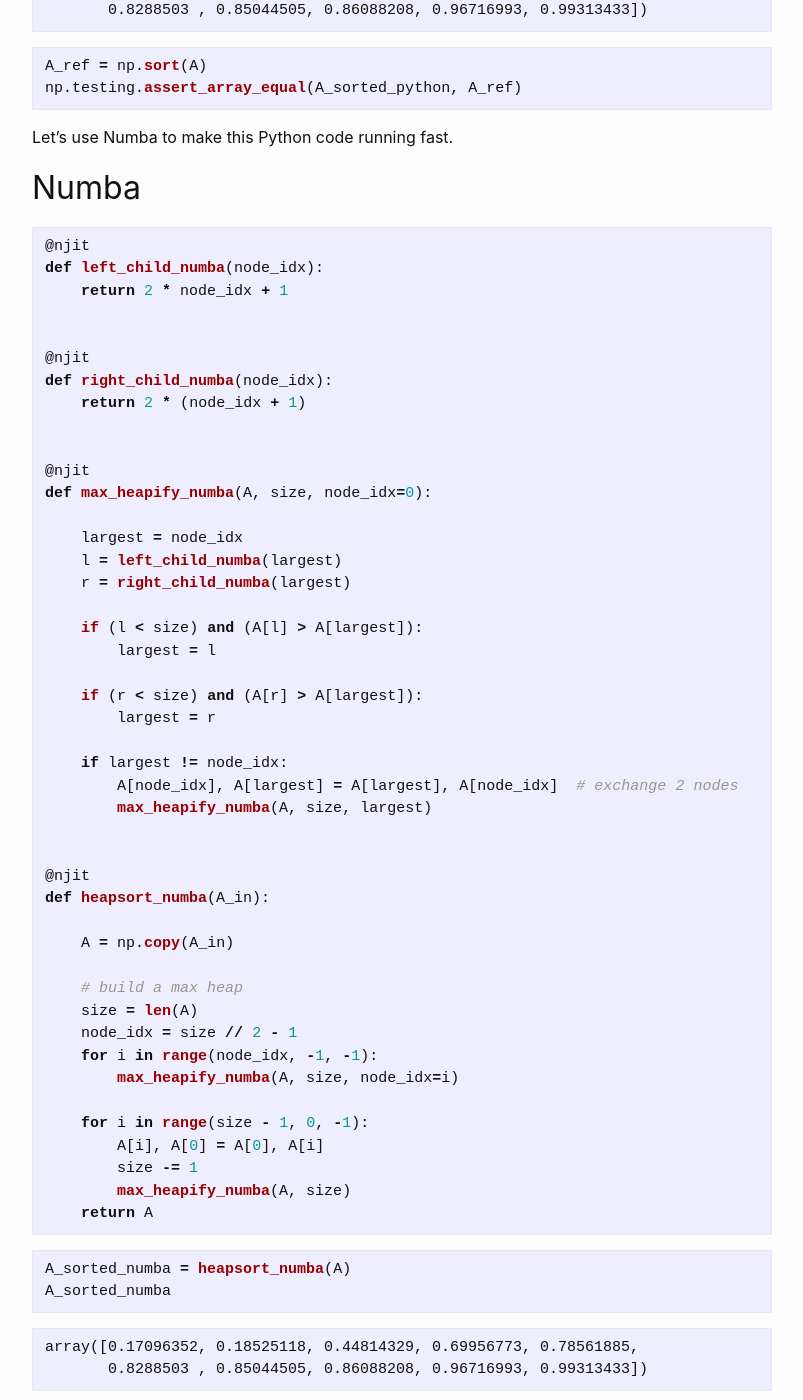
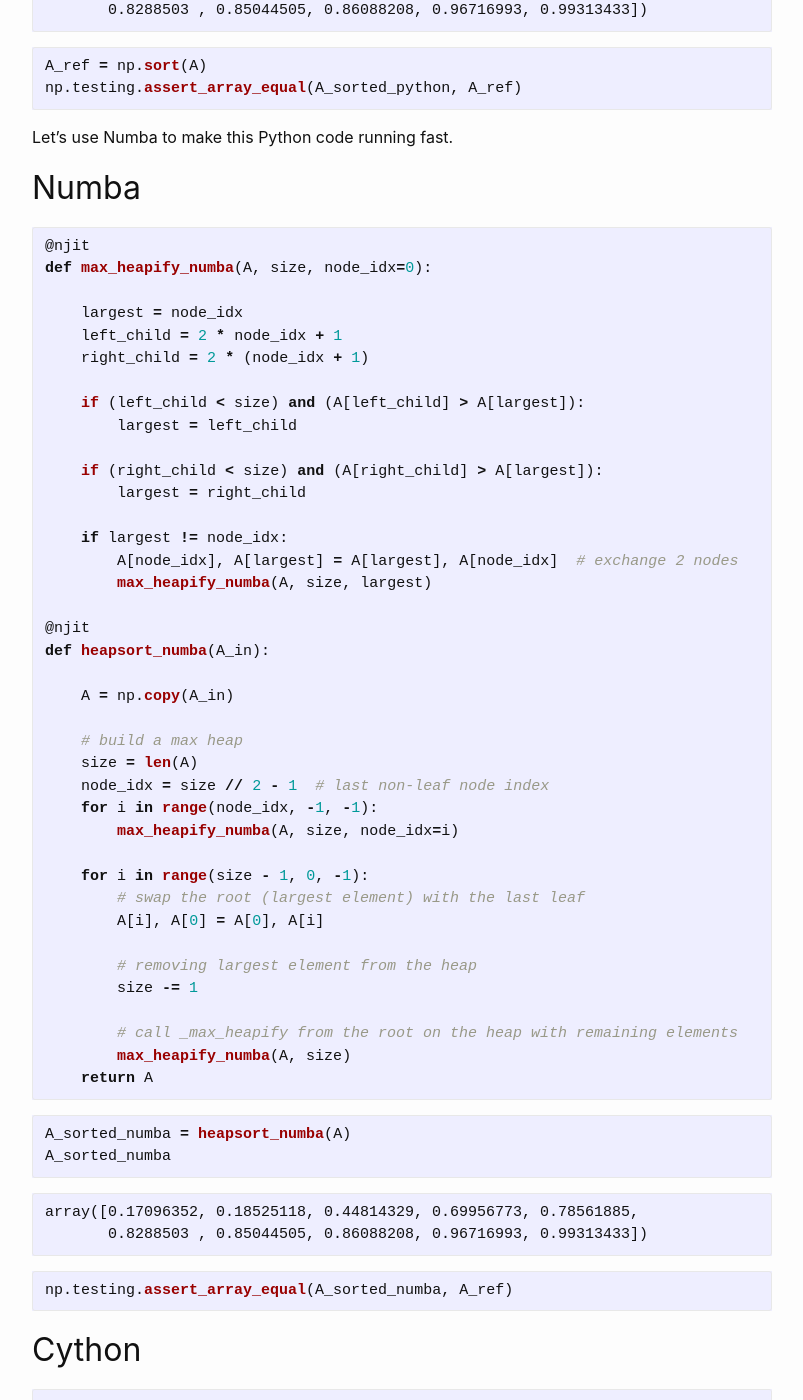
Before and after one commit to aetperf/aetperf.github.io, a Jekyll site: the page built from _posts/2022-04-14-Heapsort-with-Numba-and-Cython.md, in a window 1280 px wide and 1400 px high, scrolled down 10193 px. Shown: the whole window, without its empty margins (238-1041 px from the left). Built offline with Jekyll 4.4.1, drawn with Linux system fonts in a browser that asks for light colours; formulas are drawn with MathJax 3; comment, search, counter and statistics services are not loaded; some of the changed text lies outside the part shown.

Commit message:
improved the readability of the Cython and Numba code

````diff
--- a/_posts/2022-04-14-Heapsort-with-Numba-and-Cython.md
+++ b/_posts/2022-04-14-Heapsort-with-Numba-and-Cython.md
@@ -516,32 +516,21 @@
 
 ```python
 @njit
-def left_child_numba(node_idx):
-    return 2 * node_idx + 1
-
-
-@njit
-def right_child_numba(node_idx):
-    return 2 * (node_idx + 1)
-
-
-@njit
 def max_heapify_numba(A, size, node_idx=0):
 
     largest = node_idx
-    l = left_child_numba(largest)
-    r = right_child_numba(largest)
+    left_child = 2 * node_idx + 1
+    right_child = 2 * (node_idx + 1)
 
-    if (l < size) and (A[l] > A[largest]):
-        largest = l
+    if (left_child < size) and (A[left_child] > A[largest]):
+        largest = left_child
 
-    if (r < size) and (A[r] > A[largest]):
-        largest = r
+    if (right_child < size) and (A[right_child] > A[largest]):
+        largest = right_child
 
     if largest != node_idx:
         A[node_idx], A[largest] = A[largest], A[node_idx]  # exchange 2 nodes
         max_heapify_numba(A, size, largest)
-
 
 @njit
 def heapsort_numba(A_in):
@@ -550,13 +539,18 @@
 
     # build a max heap
     size = len(A)
-    node_idx = size // 2 - 1
+    node_idx = size // 2 - 1  # last non-leaf node index
     for i in range(node_idx, -1, -1):
         max_heapify_numba(A, size, node_idx=i)
 
     for i in range(size - 1, 0, -1):
+        # swap the root (largest element) with the last leaf
         A[i], A[0] = A[0], A[i]
+
+        # removing largest element from the heap
         size -= 1
+
+        # call _max_heapify from the root on the heap with remaining elements
         max_heapify_numba(A, size)
     return A
 ```
@@ -597,35 +591,21 @@
 @cython.exceptval(check=False)
 @cython.nogil
 @cython.cfunc
-def _left_child(node_idx: size_t) -> size_t:
-    return 2 * node_idx + 1
+def _max_heapify(A: double[::1], size: size_t, node_idx: size_t) -> cython.void:
 
+    largest: size_t = node_idx
+    left_child: size_t = 2 * node_idx + 1
+    right_child: size_t = 2 * (node_idx + 1)
 
-@cython.exceptval(check=False)
-@cython.nogil
-@cython.cfunc
-def _right_child(node_idx: size_t) -> size_t:
-    return 2 * (node_idx + 1)
+    if left_child < size and A[left_child] > A[largest]:
+        largest = left_child
 
+    if right_child < size and A[right_child] > A[largest]:
+        largest = right_child
 
-@cython.exceptval(check=False)
-@cython.nogil
-@cython.cfunc
-def _max_heapify(A: double[::1], size: size_t, node_idx: size_t) -> cython.void:
-    s: size_t = node_idx
-
-    l: size_t = _left_child(s)
-    r: size_t = _right_child(s)
-
-    if l < size and A[l] > A[s]:
-        s = l
-
-    if r < size and A[r] > A[s]:
-        s = r
-
-    if s != node_idx:
-        A[node_idx], A[s] = A[s], A[node_idx]
-        _max_heapify(A, size, s)
+    if largest != node_idx:
+        A[node_idx], A[largest] = A[largest], A[node_idx]
+        _max_heapify(A, size, largest)
 
 
 @cython.exceptval(check=False)
````
Also changed, not shown: other parts of _posts/2022-04-14-Heapsort-with-Numba-and-Cython.md (+1 -1 lines), _posts/WP_2022-04-14-Heapsort-with-Numba-and-Cython.md (+44 -81 lines).
